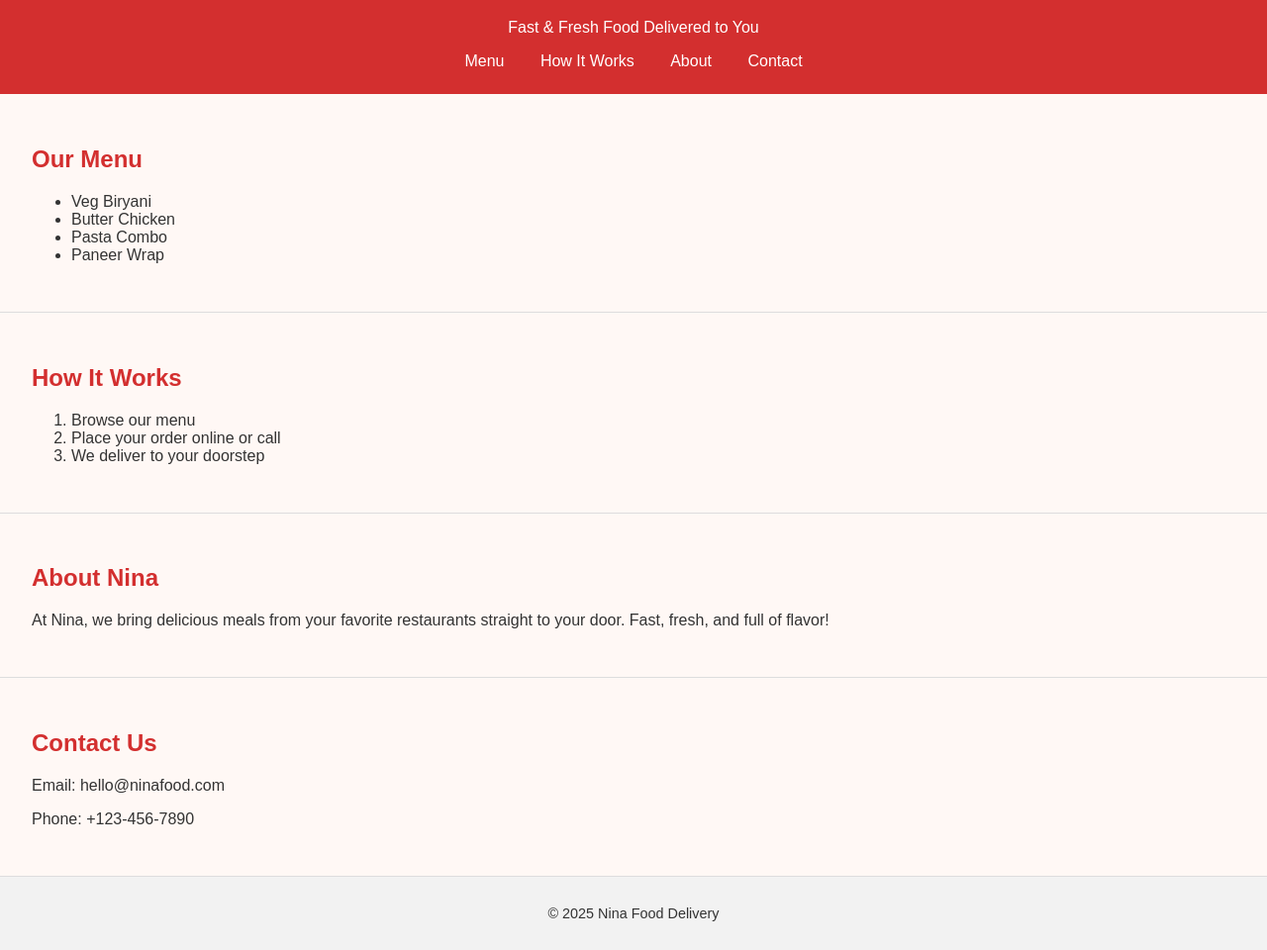
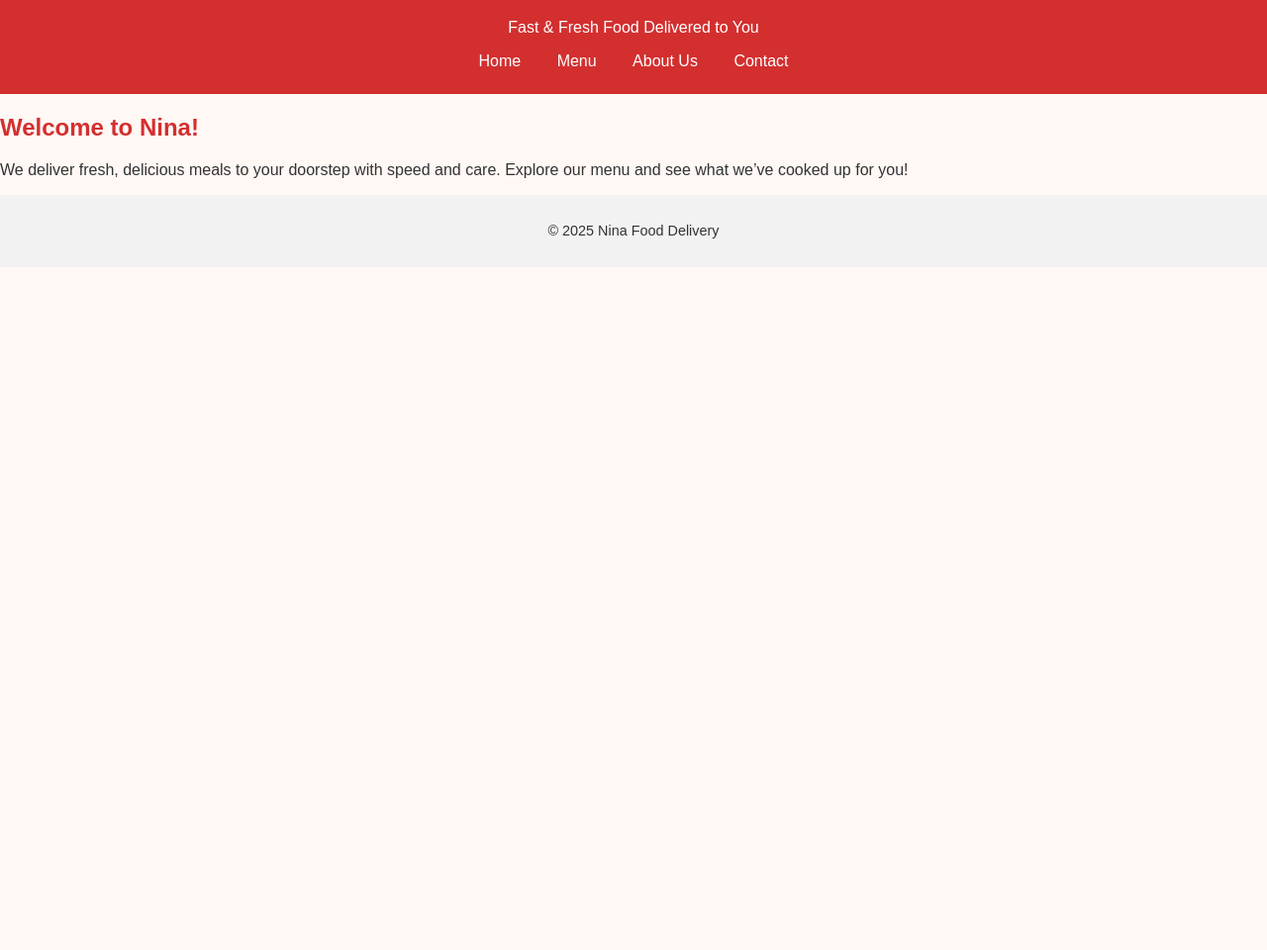
Before and after one commit to deemonlord/Nina, a plain HTML site: page index.html in a window 1280 px wide. Shown: the part 85-1045 px from the top of the page at 99% size. After the commit the page ends 800 px from the top, so only its background shows below. Drawn offline with Linux system fonts and the light colour scheme.

Commit message:
Update index.html

```diff
--- a/index.html
+++ b/index.html
@@ -3,52 +3,46 @@
 <head>
   <meta charset="UTF-8" />
   <meta name="viewport" content="width=device-width, initial-scale=1.0"/>
-  <title>Nina Food Delivery</title>
+  <title>Nina - Home</title>
   <link rel="stylesheet" href="style.css"/>
+  <style>
+    .fade-in {
+      opacity: 0;
+      animation: fadeIn ease 2s forwards;
+    }
+
+    @keyframes fadeIn {
+      0% { opacity: 0; }
+      100% { opacity: 1; }
+    }
+
+    nav a {
+      transition: color 0.3s ease;
+    }
+
+    nav a:hover {
+      color: #ffcdd2;
+    }
+  </style>
 </head>
 <body>
-  <header>
+  <header class="fade-in">
     <h1>Nina</h1>
     <p>Fast & Fresh Food Delivered to You</p>
     <nav>
-      <a href="#menu">Menu</a>
-      <a href="#how">How It Works</a>
-      <a href="#about">About</a>
-      <a href="#contact">Contact</a>
+      <a href="index.html">Home</a>
+      <a href="menu.html">Menu</a>
+      <a href="about.html">About Us</a>
+      <a href="contact.html">Contact</a>
     </nav>
   </header>
 
-  <section id="menu">
-    <h2>Our Menu</h2>
-    <ul>
-      <li>Veg Biryani</li>
-      <li>Butter Chicken</li>
-      <li>Pasta Combo</li>
-      <li>Paneer Wrap</li>
-    </ul>
-  </section>
+  <main class="fade-in">
+    <h2>Welcome to Nina!</h2>
+    <p>We deliver fresh, delicious meals to your doorstep with speed and care. Explore our menu and see what we’ve cooked up for you!</p>
+  </main>
 
-  <section id="how">
-    <h2>How It Works</h2>
-    <ol>
-      <li>Browse our menu</li>
-      <li>Place your order online or call</li>
-      <li>We deliver to your doorstep</li>
-    </ol>
-  </section>
-
-  <section id="about">
-    <h2>About Nina</h2>
-    <p>At Nina, we bring delicious meals from your favorite restaurants straight to your door. Fast, fresh, and full of flavor!</p>
-  </section>
-
-  <section id="contact">
-    <h2>Contact Us</h2>
-    <p>Email: hello@ninafood.com</p>
-    <p>Phone: +123-456-7890</p>
-  </section>
-
-  <footer>
+  <footer class="fade-in">
     <p>&copy; 2025 Nina Food Delivery</p>
   </footer>
 </body>
```
